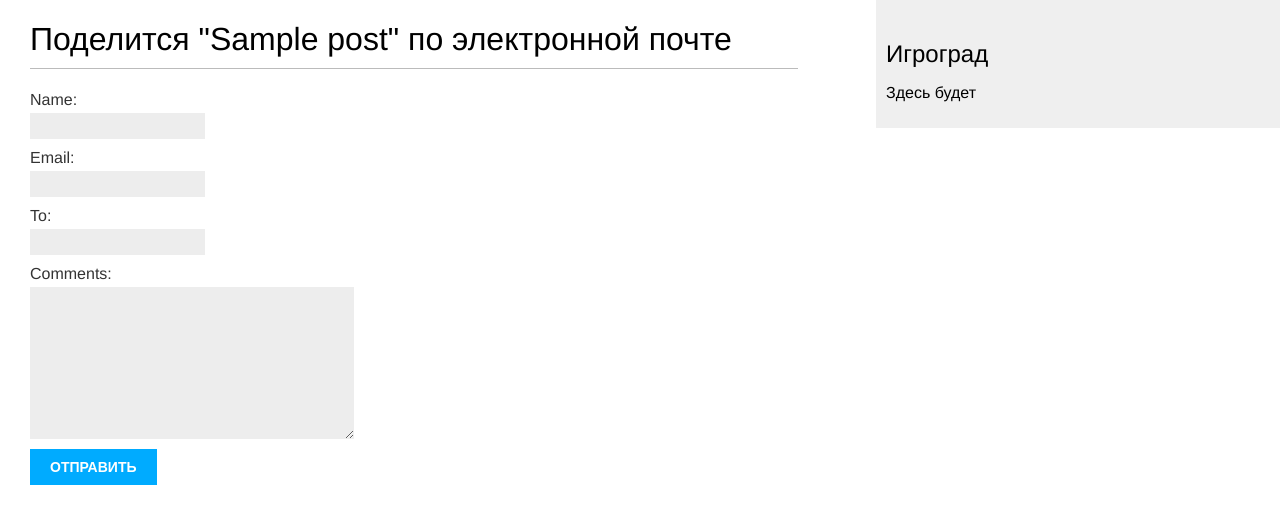
After one commit to hydrospirt/soc_blog, a Django app: template igrograd/blog/templates/blog/post/share.html in a window 1280 px wide. The commit adds this page. Shown: the top 524 px of the page. Run offline with Django 4.2, Linux system fonts and the light colour scheme; the template is opened without the code that fills it: values that come from a table or form of the project are taken from there, others are empty; tables that the repository leaves empty hold one stand-in row (values such as "Sample post").

Commit message:
Add new tmeplate post_share

```diff
--- a/igrograd/blog/templates/blog/post/detail.html
+++ b/igrograd/blog/templates/blog/post/detail.html
@@ -6,4 +6,9 @@
     Опубликован {{ post.publish }} {{ post.author }}
   </p>
   {{ post.text|linebreaks }}
+  <p>
+    <a href={% url "blog:post_share" post.id %}>
+      Поделится публикацией
+    </a>
+  </p>
 {% endblock content %}
--- /dev/null
+++ b/igrograd/blog/templates/blog/post/share.html
@@ -0,0 +1,17 @@
+{% extends "blog/base.html" %}
+{% block title %}Поделится публикацией{% endblock title %}
+{% block content %}
+  {% if sent %}
+    <h1>Письмо успешно отправлено</h1>
+    <p>
+      "{{post.title}}" отправлено {{form.clean_data.to}}
+    </p>
+  {% else %}
+    <h1>Поделится "{{post.title}}" по электронной почте</h1>
+    <form method="post">
+      {{form.as_p}}
+      {% csrf_token %}
+      <input type="submit" value="Отправить">
+    </form>
+  {% endif %}
+{% endblock content %}
```
